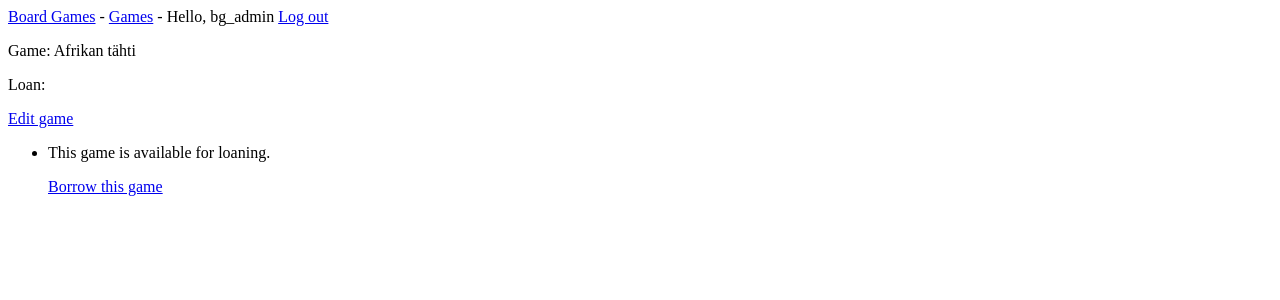
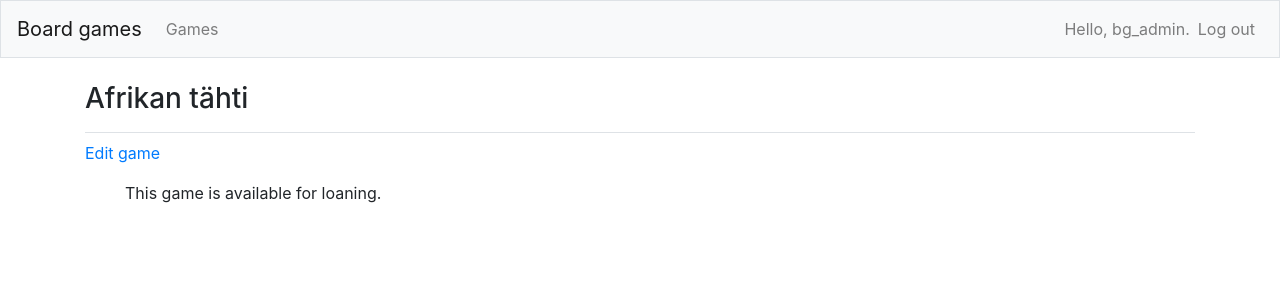
Before and after one commit to mamyllar/board_games, a Django app: page /games/3/ in a window 1280 px wide. Shown: the top 300 px of the page. Run offline with Django 3.2, Linux system fonts and the light colour scheme; a user stored in the database is signed in; data comes from the database, SQL or seed files in the repository; both versions use the stored data as it was after the commit; some libraries are stand-ins or nearby versions.

Commit message:
styling the app

```diff
--- a/bg_app/templates/bg_app/base.html
+++ b/bg_app/templates/bg_app/base.html
@@ -1,13 +1,61 @@
-<p>
-    <a href="{%url 'bg_app:index' %}">Board Games</a> -
-    <a href="{%url 'bg_app:games' %}">Games</a> -
-    {% if user.is_authenticated %}
-        Hello, {{ user.username }}
-        <a href="{% url 'users:logout' %}">Log out</a>
-    {% else %}
-        <a href="{% url 'users:register' %}">Register</a> -
-        <a href="{% url 'users:login' %}">Log in</a>
-    {% endif %}
-</p>
+{% load bootstrap4 %}
 
-{% block content %}{% endblock content %}
+<!doctype html>
+<html lang="en">
+    <head>
+        <meta charset="utf-8">
+        <meta name="viewport" content="width=device-width, initial-scale=1, shrink-to-fit=no">
+        <title>Board games</title>
+
+        {% bootstrap_css %}
+        {% bootstrap_javascript jquery='full' %}
+
+    </head>
+
+<body>
+
+    <nav class="navbar navbar-expand-md navbar-light bg-light mb-4 border">
+        <a class="navbar-brand" href="{% url 'bg_app:index' %}">
+            Board games</a>
+
+    <button class="navbar-toggler" type="button" data-toggle="collapse" data-target="#navbarCollapse"
+    aria-controls="navbarCollapse" aria-expanded="false" aria-label="Toggle navigation">
+    <span class="navbar-toggler-icon"></span></button>
+<div class="collapse navbar-collapse" id="navbarCollapse">
+    <ul class="navbar-nav mr-auto">
+        <li class="nav-item">
+            <a class="nav-link" href="{% url 'bg_app:games' %}">
+                Games</a></li>
+    </ul>
+    <ul class="navbar-nav ml-auto">
+        {% if user.is_authenticated %}
+        <li class="nav-item">
+            <span class="navbar-text"}">Hello, {{ user.username }}.</span>
+        </li>
+        <li class="nav-item">
+            <a class="nav-link" href="{% url 'users:logout' %}">Log out</a>
+        </li>
+        {% else %}
+            <li class="nav-item">
+                <a class="nav-link" href="{% url 'users:register' %}">Register</a>
+            </li>
+            <li class="nav-item">
+                <a class="nav-link" href="{% url 'users:login' %}">Log in</a></li>
+        {% endif %}
+    </ul>
+</div>
+
+</nav>
+ <main role="main" class="container">
+     <div class="pb-2 mb-2 border-bottom">
+         {% block page_header %}{% endblock page_header %}
+     </div>
+     <div>
+        {% block content %}{% endblock content %}
+     </div>
+
+ </main>
+
+</body>
+
+</html>
--- a/bg_app/templates/bg_app/game.html
+++ b/bg_app/templates/bg_app/game.html
@@ -1,11 +1,10 @@
 {% extends "bg_app/base.html" %}
 
+{% block page_header %}
+    <h3>{{ game }}</h3>
+{% endblock page_header %}
+
 {% block content %}
-
-<p>Game: {{ game }}</p>
-
-<p>Loan:</p>
-
 <p>
     <a href="{% url 'bg_app:edit_game' game.id %}">Edit game</a>
 </p>
@@ -13,19 +12,18 @@
 
 <ul>
     {% for loan in loans %}
-        <li>
-            <p>{{ loan.date_loaned|date:'M d, Y H:i' }}</p>
-            <p>{{ loan.loaner|linebreaks }}</p>
-            <p>
-                <a href="{% url 'bg_app:edit_loan' loan.id %}">Edit loan</a>
-            </p>
-        </li>
+        <div class="card mb-3">
+            <h4 class="card-header">
+                {{ loan.date_loaned|date:'M d, Y H:i' }}
+                <small><a href="{% url 'bg_app:edit_loan' loan.id %}">
+                    edit loan</a></small>
+            </h4>
+            <div class="card-body">
+                {{ loan.loaner|linebreaks }}
+            </div>
+        </div>
     {% empty %}
-        <li> This game is available for loaning.</li>
-        <p>
-            <a href="{% url 'bg_app:new_loan' game.id %}">Borrow this game</a>
-        </p>
+        <p> This game is available for loaning.</p>
     {% endfor %}
-</ul>
 
 {% endblock content %}
--- a/bg_app/templates/bg_app/new_game.html
+++ b/bg_app/templates/bg_app/new_game.html
@@ -7,7 +7,7 @@
 <form action="{% url 'bg_app:new_game' %}" method='post'>
     {% csrf_token %}
     {{ form.as_p }}
-    <button name="submit">Add game</button>
+    <button name="submit" style="color:brown">Add game</button>
 </form>
 
 {% endblock content %}
--- a/board_games/settings.py
+++ b/board_games/settings.py
@@ -34,6 +34,9 @@
     # Our apps
     'bg_app',
     'users',
+
+    # Third party apps
+    'bootstrap4',
 
     # Defaul Django apps
     'django.contrib.admin',
--- a/users/templates/registration/register.html
+++ b/users/templates/registration/register.html
@@ -6,7 +6,7 @@
         {% csrf_token %}
         {{ form.as_p }}
 
-        <button name="submit">Register</button>
+        <button name="submit" style="color:brown">Register</button>
         <input type="hidden" name="next" value="{% url 'bg_app:index' %}" />
     </form>
 
```
Also changed, not shown: bg_app/templates/bg_app/games.html (+12 -7 lines), bg_app/templates/bg_app/index.html (+10 -6 lines), users/templates/registration/login.html (+13 -10 lines), db.sqlite3.
